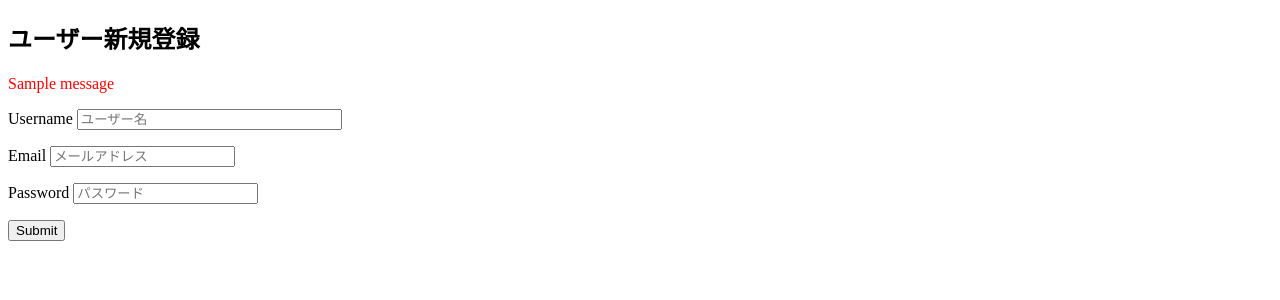
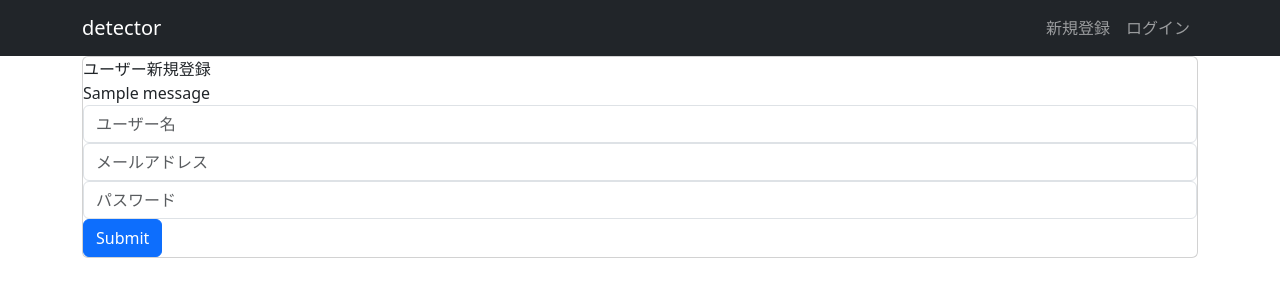
Before and after one commit to hijiki-my-dev/First-Flask-2023-08, a Flask app: template apps/auth/templates/auth/signup.html in a window 1280 px wide. Shown: the top 300 px of the page. Run offline with Flask 3, Linux system fonts and the light colour scheme; the template is opened without the code that fills it, so the values that code supplies are empty, except form fields; tables that the repository leaves empty hold one stand-in row (values such as "Sample post"); one stand-in notice (Sample message) is shown; form fields are guessed from the names that the template uses.

Commit message:
共通ヘッダーを作成 サインアップ画面のテンプレートを更新

```diff
--- a/apps/auth/templates/auth/signup.html
+++ b/apps/auth/templates/auth/signup.html
@@ -1,32 +1,23 @@
-{% extends "auth/base.html" %}
+{% extends "detector/base.html" %}
 {% block title %}ユーザー新規登録{% endblock %}
 {%block content %}
+<div class="mx-auto dt-auth-main">
+    <div class="card dt-auth-signup">
+        <header>ユーザー新規登録</header>
+        <section>
+            <form method="post" action="{{ url_for('auth.signup', next=request.args.get('next')) }}"
+                class="form-signin">
+                {{ form.csrf_token }}
+                {% for message in get_flashed_messages() %}
+                <div class="dt-auth-flash">{{ message }}</div>
+                {% endfor %}
 
-<h2>ユーザー新規登録</h2>
-<form action="{{ url_for('auth.signup', next=request.args.get('next')) }}" method="POST" novalidate="novalidate">
-    {% for message in get_flashed_messages() %}
-    <p style="color: red;">{{ message }}</p>
-    {% endfor %}
-    {{ form.csrf_token }}
-    <p>
-        {{ form.username.label }}
-        {{ form.username(size=30, placeholder="ユーザー名") }}
-    </p>
-    {% for error in form.username.errors %}
-    <span style="color: red;">{{ error }}</span>
-    {% endfor %}
-    <p>
-        {{ form.email.label }} {{ form.email(placeholder="メールアドレス") }}
-    </p>
-    {% for error in form.email.errors %}
-    <span style="color: red;">{{ error }}</span>
-    {% endfor %}
-    <p>
-        {{ form.password.label }} {{ form.password(placeholder="パスワード") }}
-    </p>
-    {% for error in form.password.errors %}
-    <span style="color: red;">{{ error }}</span>
-    {% endfor %}
-    <p>{{ form.submit() }}</p>
-</form>
+                {{ form.username(size=30, class="form-control dt-auth-input", placeholder="ユーザー名") }}
+                {{ form.email(class="form-control dt-auth-input", placeholder="メールアドレス") }}
+                {{ form.password(class="form-control dt-auth-input", placeholder="パスワード") }}
+                {{ form.submit(class="btn btn-md btn-primary btn-block dt-auth-btn") }}
+            </form>
+        </section>
+    </div>
+</div>
 {% endblock %}
--- a/apps/detector/templates/detector/base.html
+++ b/apps/detector/templates/detector/base.html
@@ -10,7 +10,34 @@
 </head>
 
 <body>
-    {% block content %}{% endblock %}
+    <!--共通のナビゲーションバー-->
+    <nav class="navbar navbar-expand-lg navbar-dark bg-dark">
+        <div class="container">
+            <a class="navbar-brand" href="{{ url_for('detector.index') }}">detector</a>
+            <ul class="navbar-nav">
+                {% if current_user.is_authenticated %}
+                <li class="nav-item">
+                    <span class="nav-link">{{ current_user/username }}</span>
+                </li>
+                <li class="nav-item">
+                    <a href="{{ url_for('auth.logout') }}">ログアウト</a>
+                </li>
+                {% else %}
+                <li class="nav-item">
+                    <a class="nav-link" href="{{ url_for('auth.signup') }}">新規登録</a>
+                </li>
+                <li class="nav-item">
+                    <a class="nav-link" href="{{ url_for('auth.login') }}">ログイン</a>
+                </li>
+                {% endif %}
+            </ul>
+        </div>
+    </nav>
+
+
+    <section class="container">
+        {% block content %}{% endblock %}
+    </section>
 </body>
 
 </html>
```
